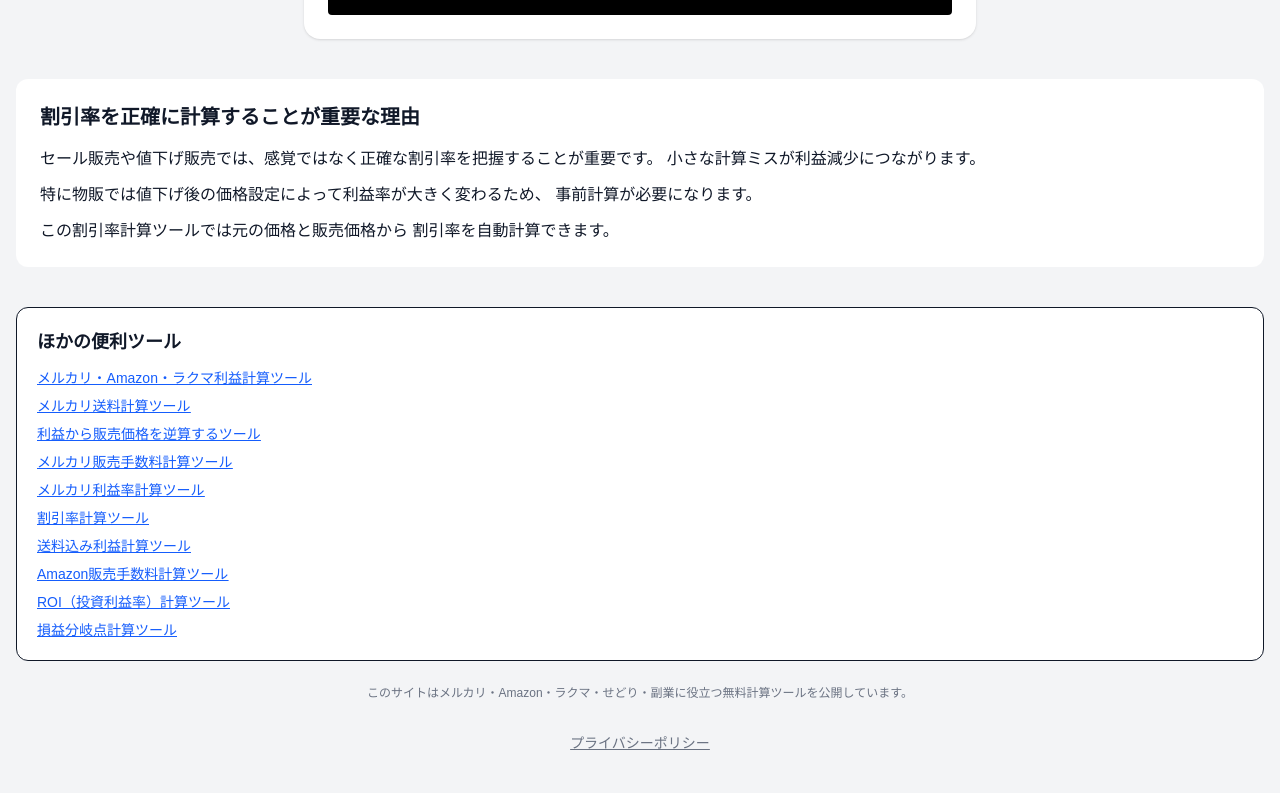
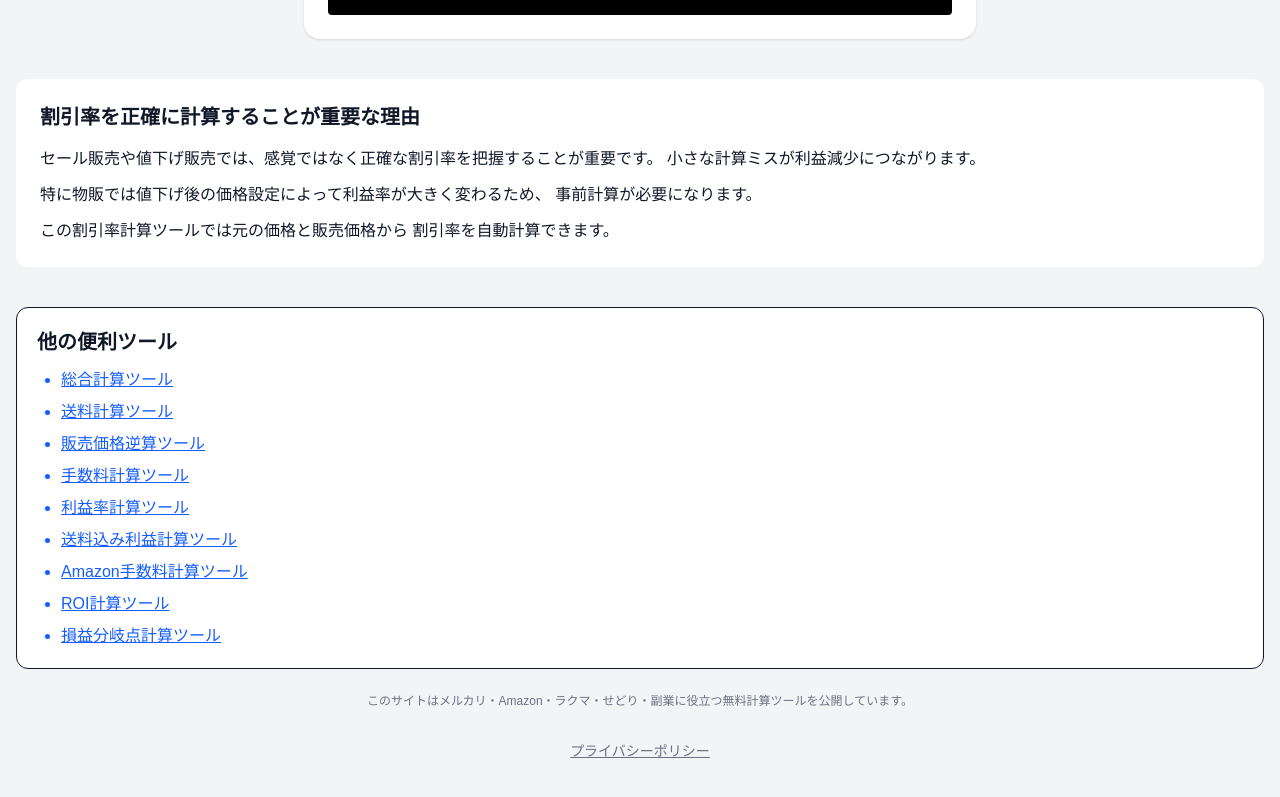
Before and after one commit to antfarm-lab/discount-rate-calc, a Next.js app: page / in a window 1280 px wide. Shown: the part 501-1298 px from the top of the page. Built offline with nearby package versions, Linux system fonts and the light colour scheme.

Commit message:
add internal links

```diff
--- a/app/page.tsx
+++ b/app/page.tsx
@@ -84,39 +84,57 @@ export default function Home() {
   </p>
 </section>
       <section className="mt-10 rounded-xl border bg-white p-5">
-  <h2 className="mb-3 text-lg font-bold">ほかの便利ツール</h2>
-  <div className="grid gap-2 text-sm text-blue-600 underline">
+  <h2 className="text-xl font-bold mb-3">
+  他の便利ツール
+</h2>
+
+<ul className="list-disc pl-6 space-y-2 text-blue-600 underline">
+  <li>
     <a href="https://calc-tools-mauve.vercel.app/">
-      メルカリ・Amazon・ラクマ利益計算ツール
+      総合計算ツール
     </a>
+  </li>
+  <li>
     <a href="https://shipping-calc-olive.vercel.app/">
-      メルカリ送料計算ツール
+      送料計算ツール
     </a>
+  </li>
+  <li>
     <a href="https://price-reverse-calc.vercel.app/">
-      利益から販売価格を逆算するツール
+      販売価格逆算ツール
     </a>
+  </li>
+  <li>
     <a href="https://fee-calc-seven.vercel.app/">
-      メルカリ販売手数料計算ツール
+      手数料計算ツール
     </a>
+  </li>
+  <li>
     <a href="https://profit-rate-calc.vercel.app/">
-      メルカリ利益率計算ツール
+      利益率計算ツール
     </a>
-    <a href="https://discount-rate-calc.vercel.app/">
-      割引率計算ツール
-    </a>
+  </li>
+  <li>
     <a href="https://shipping-profit-calc.vercel.app/">
       送料込み利益計算ツール
     </a>
+  </li>
+  <li>
     <a href="https://amazon-fee-calc.vercel.app/">
-      Amazon販売手数料計算ツール
+      Amazon手数料計算ツール
     </a>
+  </li>
+  <li>
     <a href="https://roi-calc-woad.vercel.app/">
-      ROI（投資利益率）計算ツール
+      ROI計算ツール
     </a>
+  </li>
+  <li>
     <a href="https://break-even-calc-one.vercel.app/">
       損益分岐点計算ツール
     </a>
-  </div>
+  </li>
+</ul>
 </section>
 <p className="mt-6 text-xs text-gray-500 text-center">
   このサイトはメルカリ・Amazon・ラクマ・せどり・副業に役立つ無料計算ツールを公開しています。
```
